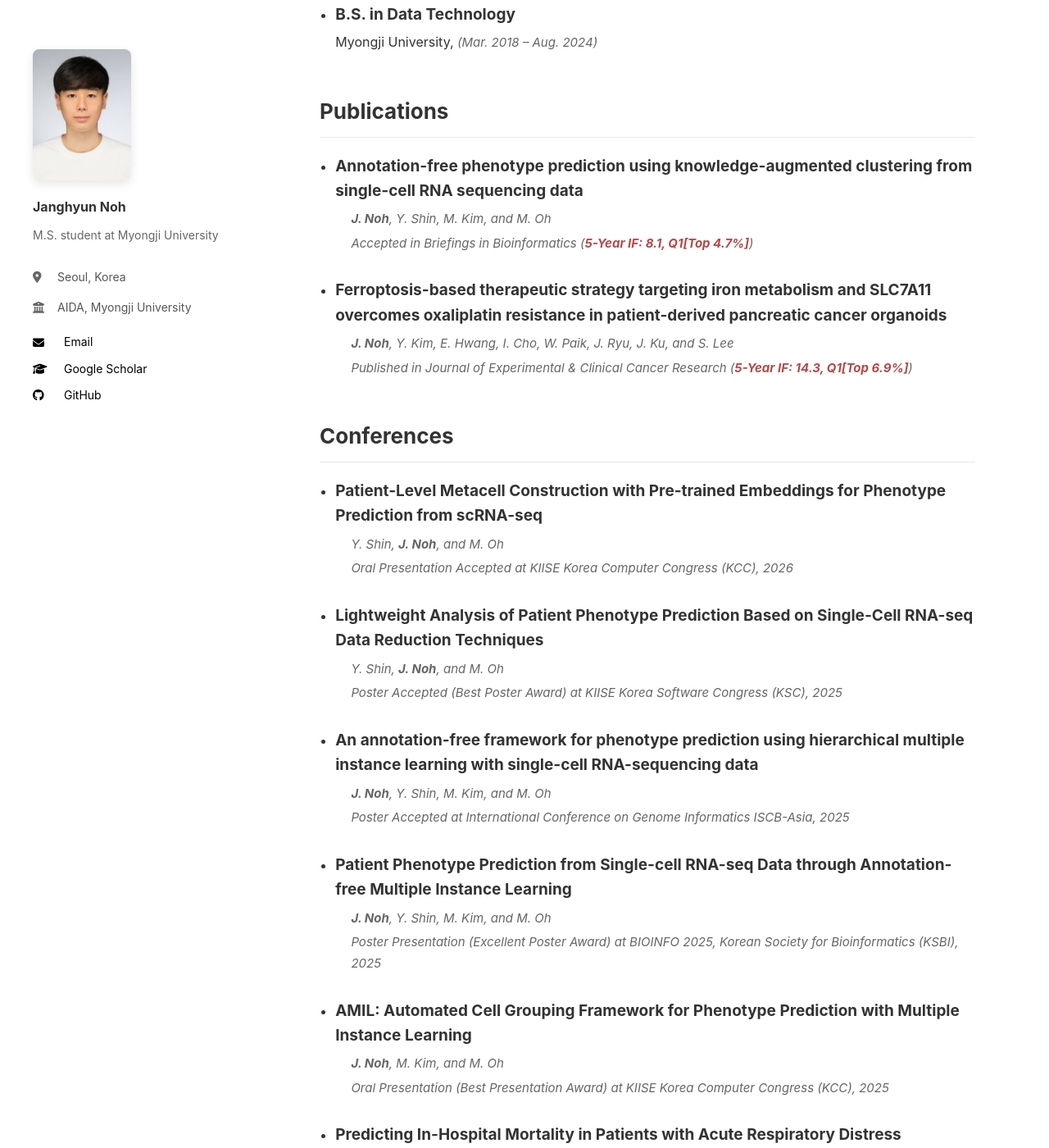
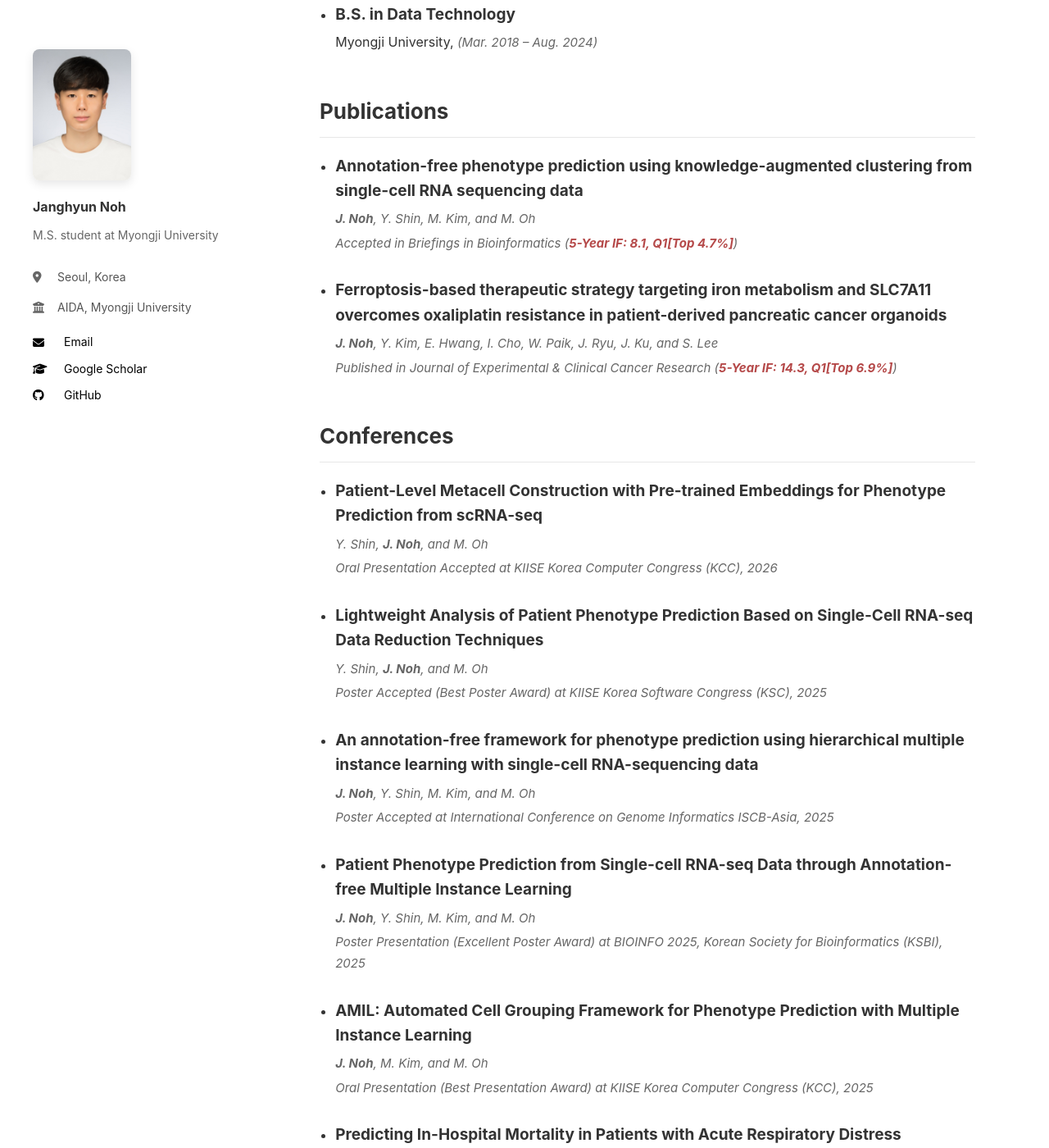
Before and after one commit to janghyunnoh/janghyunnoh.github.io, a Jekyll site: the page built from index.md, in a window 1280 px wide and 1400 px high, scrolled down 520 px. Shown: the whole window at 82% size. Built offline with Jekyll 4.4.1, drawn with Linux system fonts in a browser that asks for light colours.

Commit message:
Fix entry-author and entry-venue indentation so they align with title start

```diff
--- a/assets/css/profile.css
+++ b/assets/css/profile.css
@@ -170,14 +170,14 @@ body {
 .main-content .publication-author,
 .main-content .entry-authors {
     margin: 0 0 4px 0;
-    margin-left: calc(var(--list-indent));
+    margin-left: 0;
     padding-left: 0;
     display: block;
 }
 .main-content .publication-venue,
 .main-content .entry-venue {
     margin: 0 0 12px 0;
-    margin-left: calc(var(--list-indent));
+    margin-left: 0;
     padding-left: 0;
     display: block;
 }
```
